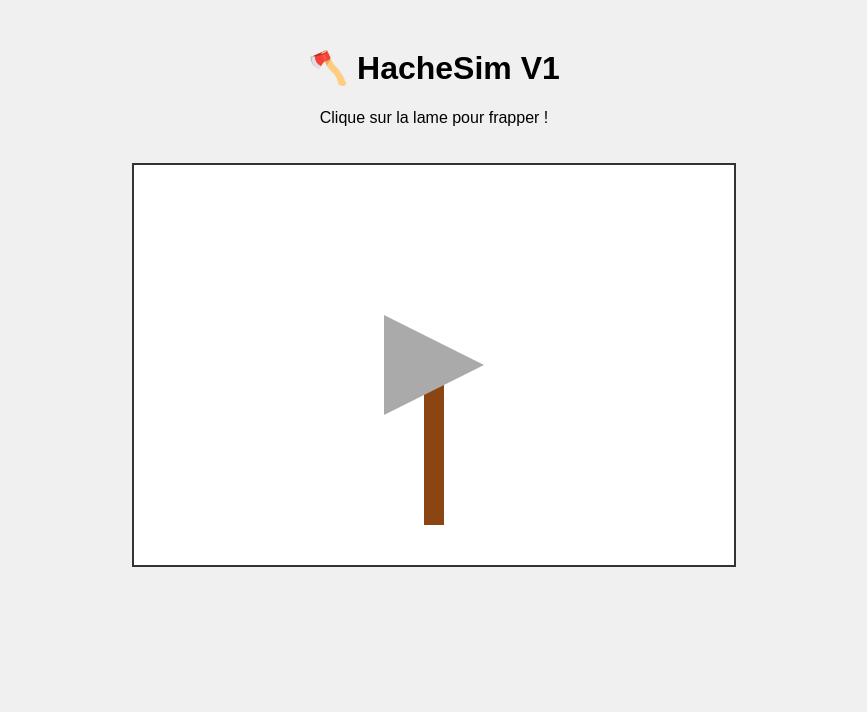
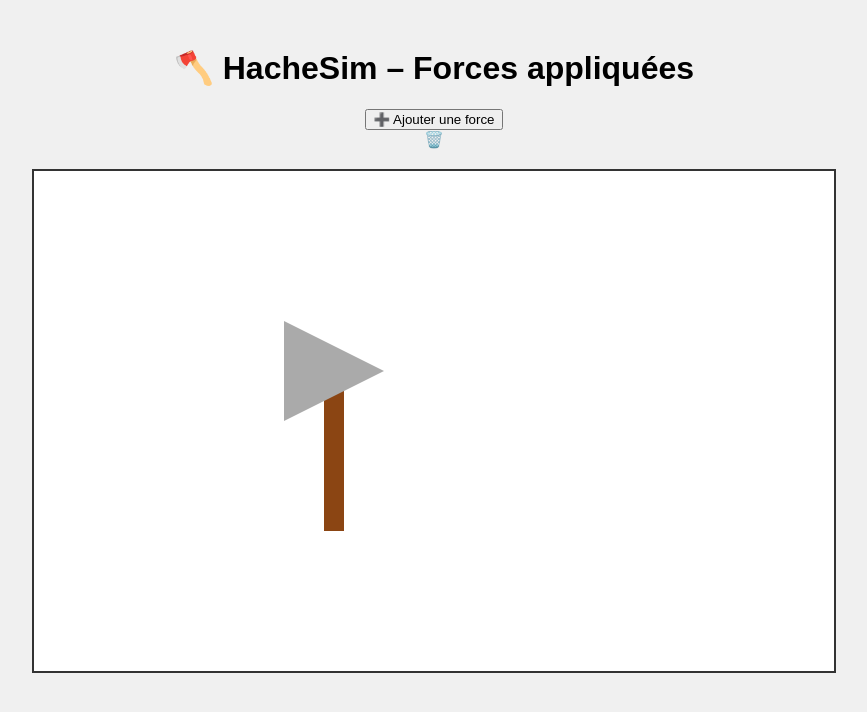
Before and after one commit to MozartEstLaDiBufala/lamesim, a plain HTML site: page index.html in a window 1280 px wide. Shown: the whole page, without its empty margins (206-1073 px from the left). Drawn offline with Linux system fonts and the light colour scheme.

Commit message:
Update index.html

```diff
--- a/index.html
+++ b/index.html
@@ -2,15 +2,16 @@
 <html lang="fr">
 <head>
   <meta charset="UTF-8" />
-  <meta name="viewport" content="width=device-width, initial-scale=1.0"/>
-  <title>HacheSim</title>
+  <title>Simulateur de forces - Hache</title>
   <link rel="stylesheet" href="style.css" />
 </head>
 <body>
-  <h1>🪓 HacheSim V1</h1>
-  <p>Clique sur la lame pour frapper !</p>
-  <canvas id="canvas" width="600" height="400"></canvas>
-
+  <h1>🪓 HacheSim – Forces appliquées</h1>
+  <div id="controls">
+    <button id="addForce">➕ Ajouter une force</button>
+    <div id="trash">🗑️</div>
+  </div>
+  <canvas id="canvas" width="800" height="500"></canvas>
   <script src="script.js"></script>
 </body>
 </html>
```
